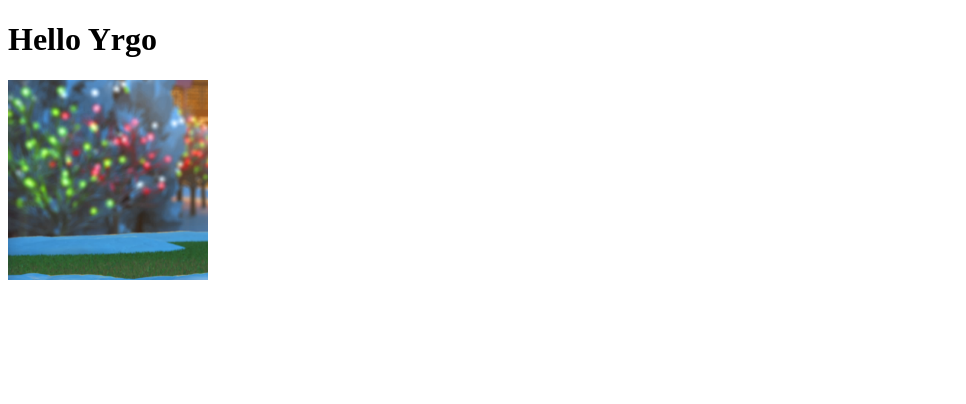
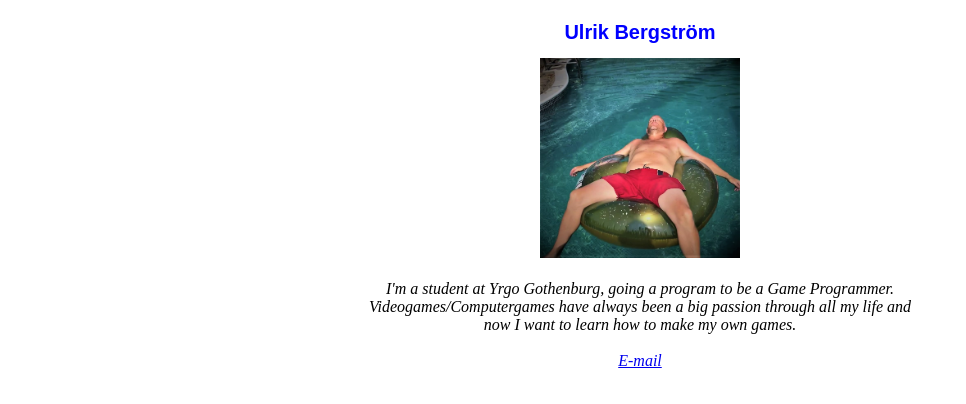
Before and after one commit to Flarne/Flarne.github.io, a plain HTML site: page index.html in a window 1280 px wide. Shown: the whole page, without its empty margins (0-966 px from the left). Drawn offline with Linux system fonts and the light colour scheme.

Commit message:
made a simple website about me

```diff
--- a/index.html
+++ b/index.html
@@ -3,13 +3,24 @@
    <head>
       <meta charset="utf-8">
       <title>GitHub Pages</title>
+      <link rel="stylesheet" type="text/css" href="style.css">
    </head>
    <body>
-      <h1>Hello Yrgo</h1>
+      <div>
+        <h1 style="color: blue">
+        Ulrik Bergström
+        </h1>
 
-        <img src="bildtillweb.png" alt="Hej hå"
-        height="200"
-        width="200">
-
+          <img src="jagipool.jpg" alt="Hej hå"
+          height="200"
+          width="200">
+          <br>
+          <br>I'm a student at Yrgo Gothenburg, going a program to be a Game Programmer.
+          <br>Videogames/Computergames have always been a big passion through all my life and
+          <br>now I want to learn how to make my own games.
+          <br>
+          <br>
+          <a href="mailto:ulrik.bergstrom@gmail.com">E-mail</a>
+      </div>
    </body>
 </html>
--- /dev/null
+++ b/style.css
@@ -0,0 +1,21 @@
+
+body {
+  display: flex;
+  background-color: rgb(255, 255, 255);
+  color: rgb(0, 0, 0);
+  justify-content: center;
+}
+
+h1 {
+  font-size: 20px;
+  font-family: fantasy;
+  font-style: normal;
+  text-align: center;
+}
+
+div {
+  box-sizing: border-box;
+  flex-direction:column;
+  text-align: center;
+  font-style: oblique;
+}
```
Also changed, not shown: jagipool.jpg (added).
